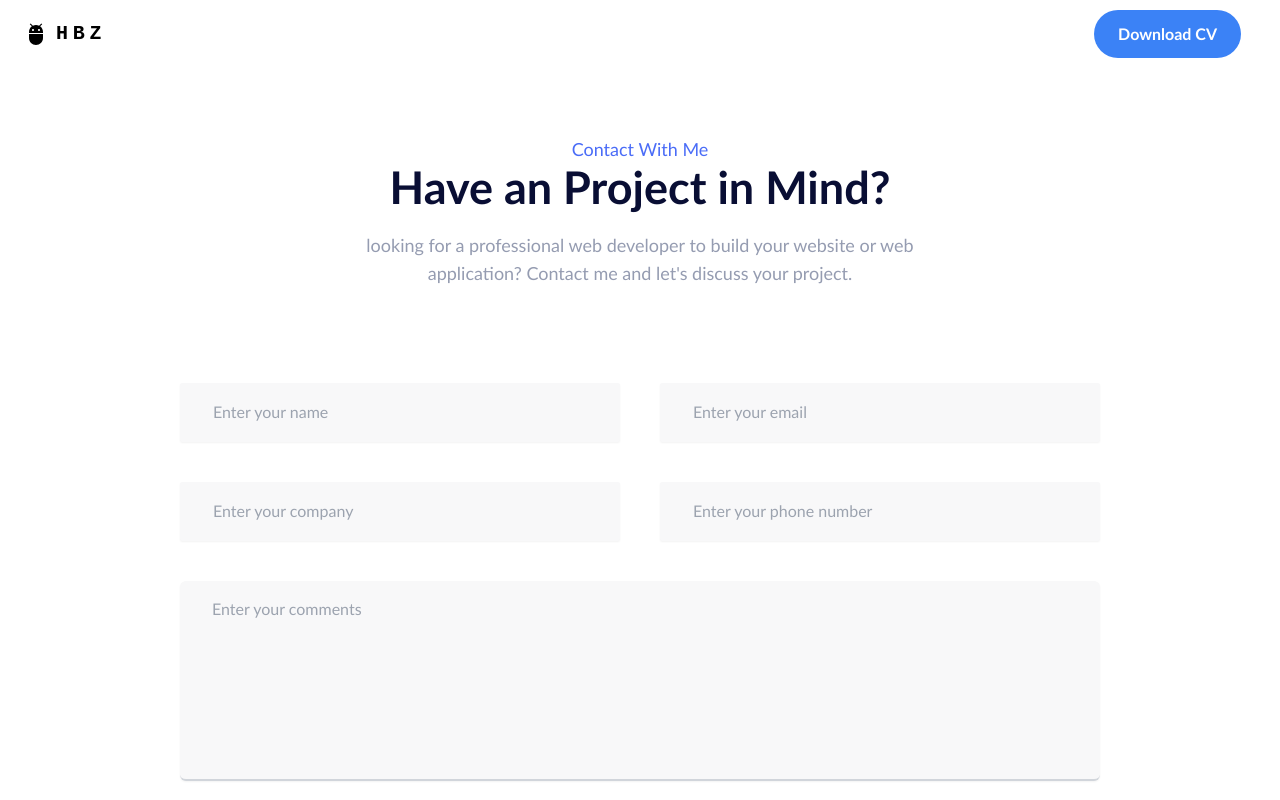
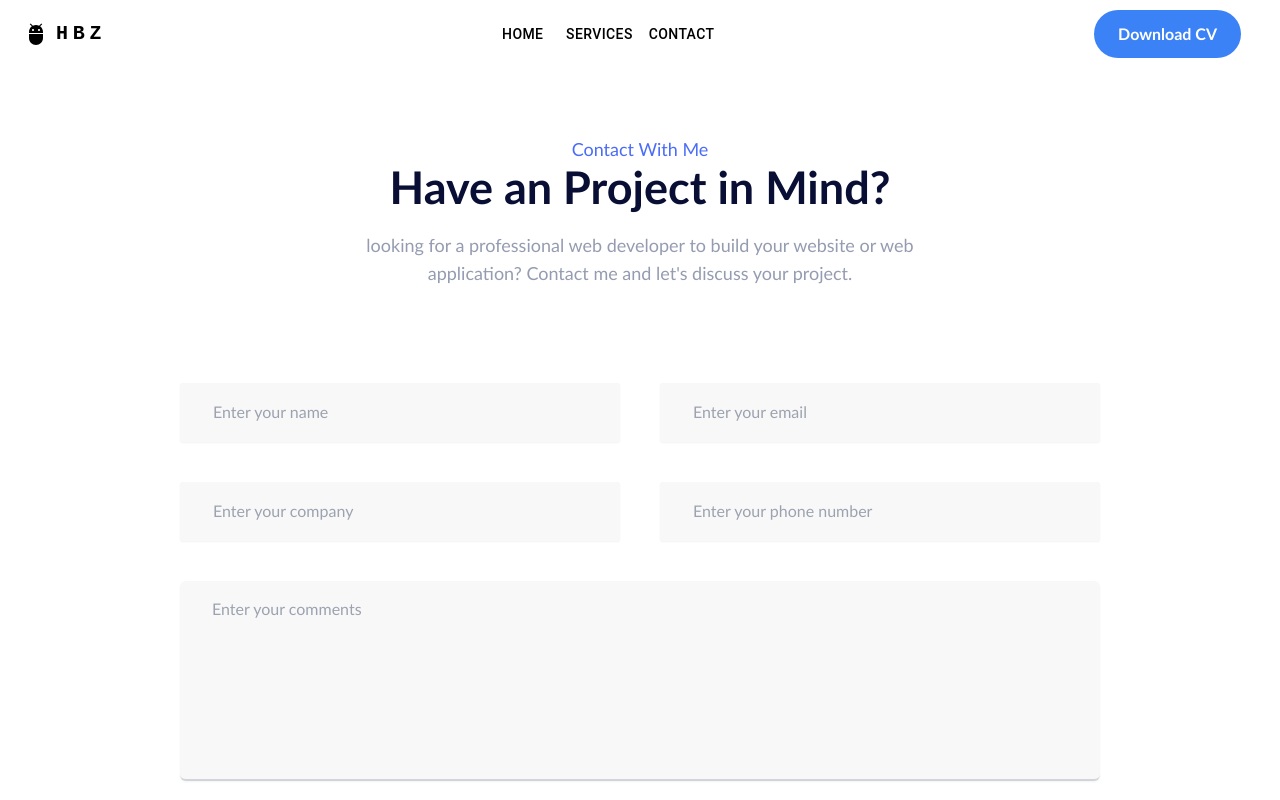
Before and after one commit to haimski/personal-website, a React (Vite) app: page /contact in a window 1280 px wide. Shown: the top 800 px of the page. Built offline with nearby package versions, Linux system fonts and the light colour scheme.

Commit message:
navbar links

```diff
--- a/src/generic-components/logical/Navbar/style.scss
+++ b/src/generic-components/logical/Navbar/style.scss
@@ -8,9 +8,7 @@ header {
       justify-content: center;
 
       .MuiButton-root {
-        &.css-bdcj6b-MuiButtonBase-root-MuiButton-root {
-          color: #000000;
-        }
+          color: #000000 !important;
       }
     };
     @media (max-width: 900px) {
```
